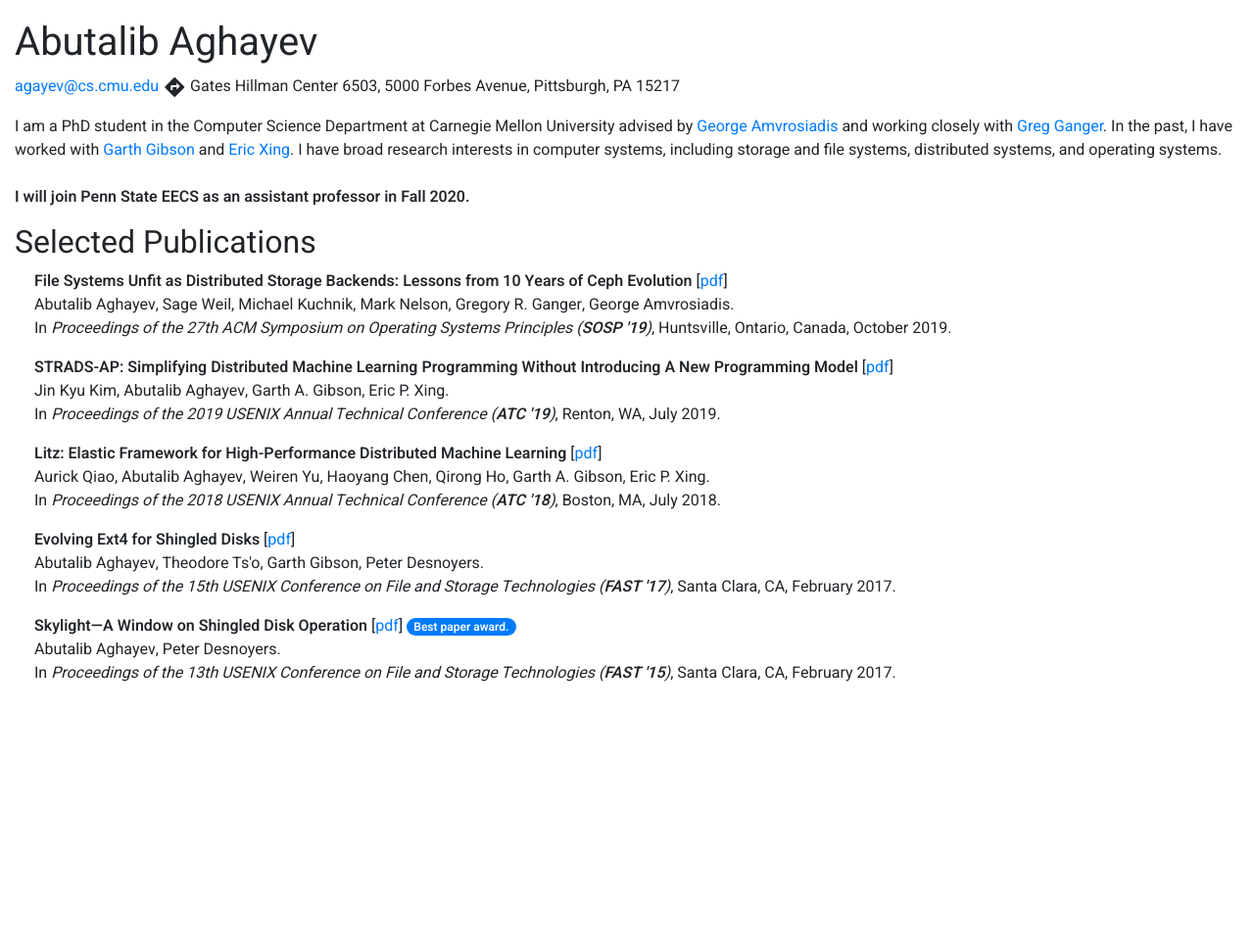
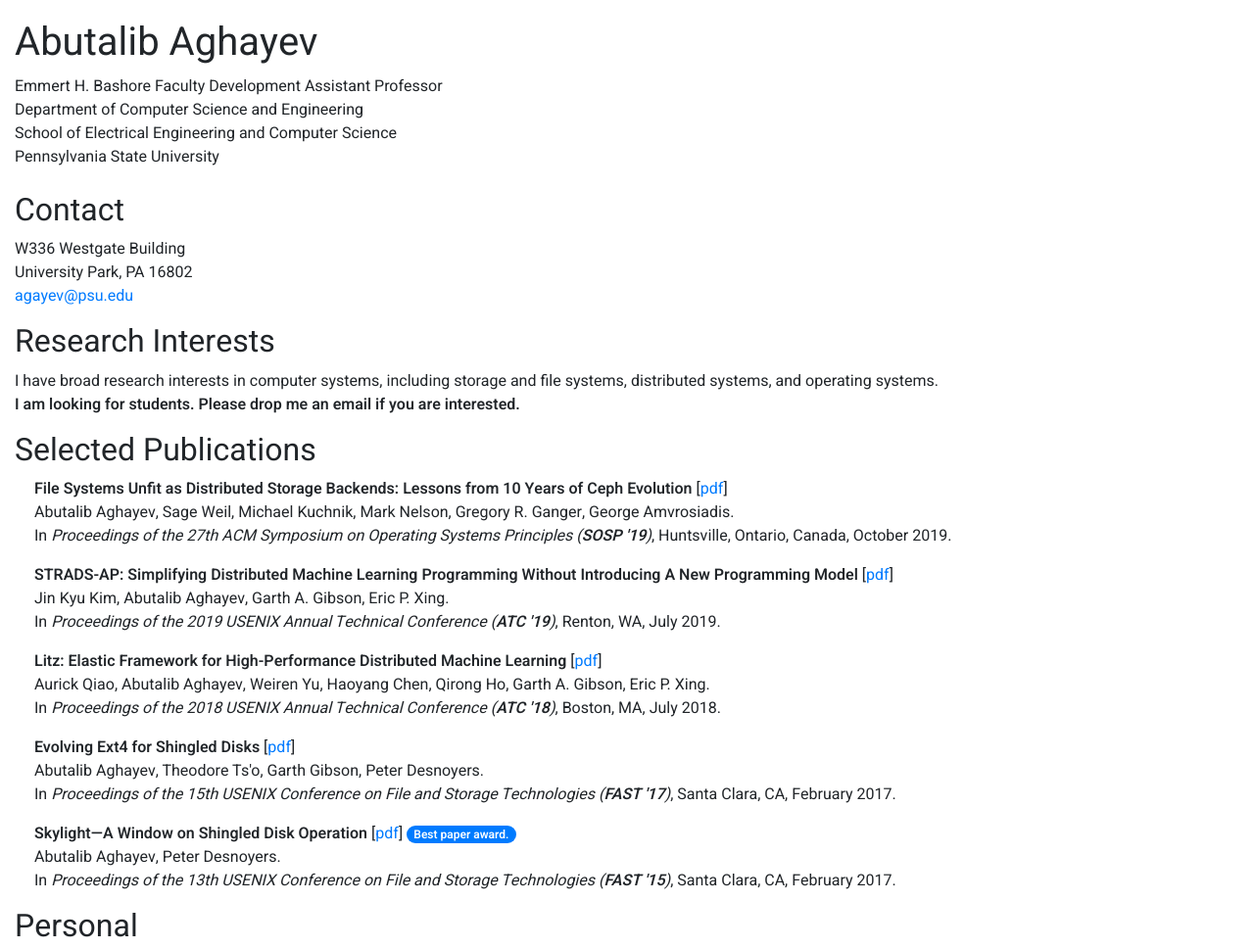
Before and after one commit to agayev/agayev.github.io, a plain HTML site: page index.html in a window 1280 px wide. Shown: the top 969 px of the page at 98% size. Before the commit the page ends 800 px from the top, so only its background shows below. Drawn offline with nearby package versions, Linux system fonts and the light colour scheme.

Commit message:
phd -> assistant prof

```diff
--- a/index.html
+++ b/index.html
@@ -12,21 +12,23 @@
 
   <body>
     <div class="container-fluid">
-    <h1>Abutalib Aghayev</h1>
+      <h1>Abutalib Aghayev</h1>
+      Emmert H. Bashore Faculty Development Assistant Professor<br>
+      Department of Computer Science and Engineering<br>
+      School of Electrical Engineering and Computer Science<br>
+      Pennsylvania State University<br><br>
 
-<p><span id="email">agayev</span>
-<i class="material-icons">directions</i> Gates Hillman Center 6503, 5000 Forbes Avenue, Pittsburgh, PA 15217
+      <h2>Contact</h2>
+      W336 Westgate Building<br>
+      University Park, PA 16802<br>
+      <p><span id="email">agayev</span>
 
-<p>I am a PhD student in the Computer Science Department at Carnegie Mellon
-  University advised by <a href="https://www.ece.cmu.edu/~gamvrosi/">George
-  Amvrosiadis</a> and working closely
-  with <a href="https://www.ece.cmu.edu/~ganger/">Greg Ganger</a>.  In the past,
-  I have worked with <a href="https://www.cs.cmu.edu/~garth/">Garth Gibson</a>
-  and <a href="https://www.cs.cmu.edu/~epxing/">Eric Xing</a>.  I have broad
-  research interests in computer systems, including storage and file systems,
-  distributed systems, and operating systems.
-<br><br>
-<b>I will join Penn State EECS as an assistant professor in Fall 2020.</b>
+<h2>Research Interests</h2>
+
+<p>I have broad research interests in computer systems, including storage and file
+  systems, distributed systems, and operating systems.
+<br>
+<b>I am looking for students.  Please drop me an email if you are interested.</b>
 
 <h2>Selected Publications</h2>
 <ul>
@@ -51,6 +53,11 @@
 In <em>Proceedings of the 13th USENIX Conference on File and Storage Technologies (<b>FAST '15</b>)</em>, Santa Clara, CA, February 2017.</p>
   </li>
 </ul>
+
+<h2>Personal</h2> Before joining Penn State, I received a Ph.D in Computer
+Science from Carnegie Mellon University, an M.S. in Computer Science from
+Northeastern University, and a B.Eng. in Computer Engineering from Bogazici
+University.
 
 <style>
 ul {
@@ -77,7 +84,7 @@
 <script>
 (function() {
   var e = document.querySelector("#email");
-  var s = e.textContent + "acsscmunnedu".replace("a", "#").replace("ss", "s.").replace("nn", ".").replace("#", "@");
+  var s = e.textContent + "apsunnedu".replace("a", "#").replace("nn", ".").replace("#", "@");
   s = "<a href=\"mailt" + "o:" + s + "\">" + s + "</a>";
   e.outerHTML = s;
 })();
```
